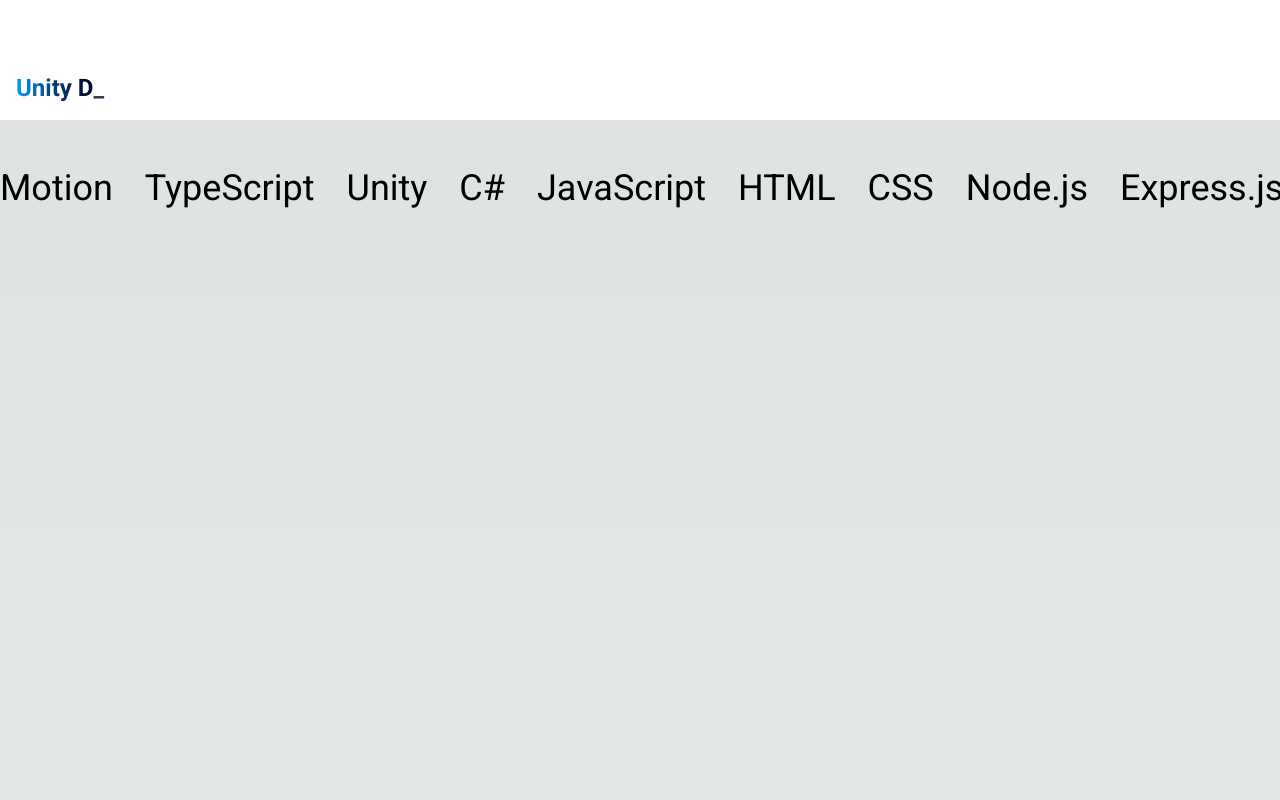
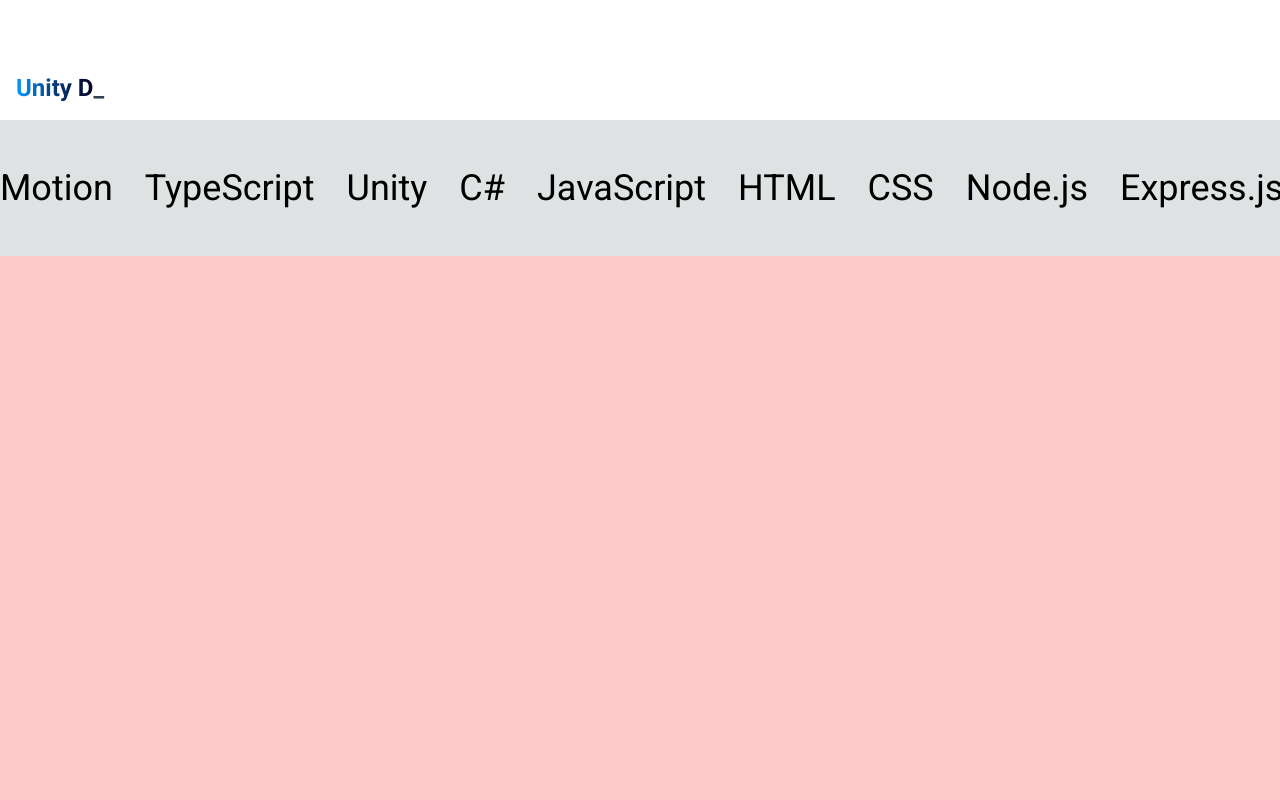
Before and after one commit to tnmod/my-info, a Next.js app: page / in a window 1280 px wide. Shown: the part 680-1480 px from the top of the page. Built offline with nearby package versions, Linux system fonts and the light colour scheme.

Commit message:
Update page.tsx

```diff
--- a/src/app/page.tsx
+++ b/src/app/page.tsx
@@ -99,10 +99,10 @@ export default function Home() {
         <div className="w-96 h-96 md:w-3/6  bg-red-400 rounded-full absolute top-1/2 left-1/2 transform -translate-x-1/2 -translate-y-1/2 bg-gradient-to-b from-slate-300 via-slate-100 to-slate-50" />
       </div>
 
+      <MarqueeText keyWords={["React", "Next.js", "TailwindCSS", "Framer Motion", "TypeScript", "Unity", "C#", "JavaScript", "HTML", "CSS", "Node.js", "Express.js", "MongoDB", "Firebase", "Git", "GitHub"]} />
 
       {/*  About  */}
-      <div id={"about"} className="h-screen w-screen">
-        <MarqueeText keyWords={["React", "Next.js", "TailwindCSS", "Framer Motion", "TypeScript", "Unity", "C#", "JavaScript", "HTML", "CSS", "Node.js", "Express.js", "MongoDB", "Firebase", "Git", "GitHub"]} />
+      <div id={"about"} className="h-screen w-screen bg-red-200">
       </div>
 
 
```
